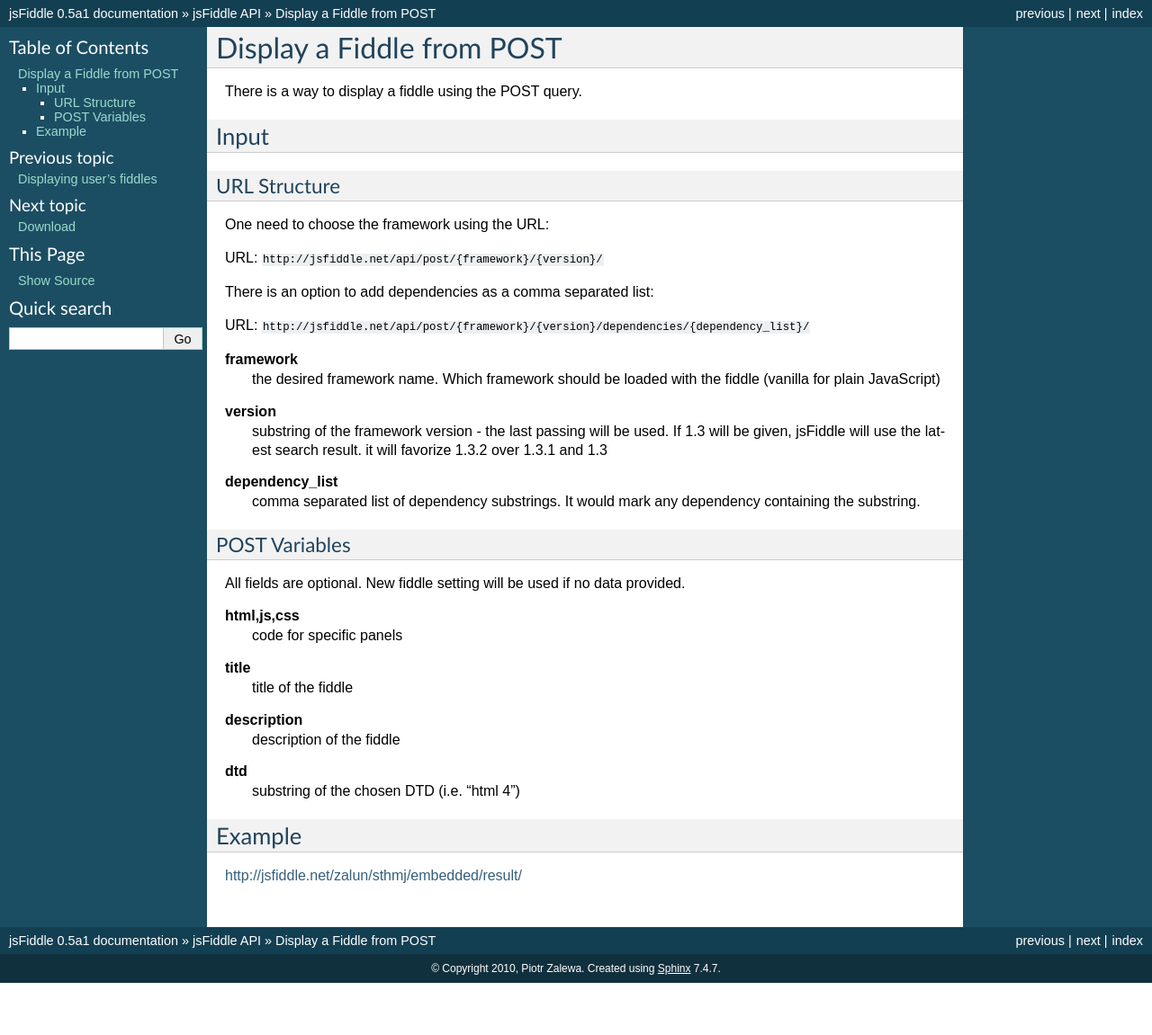
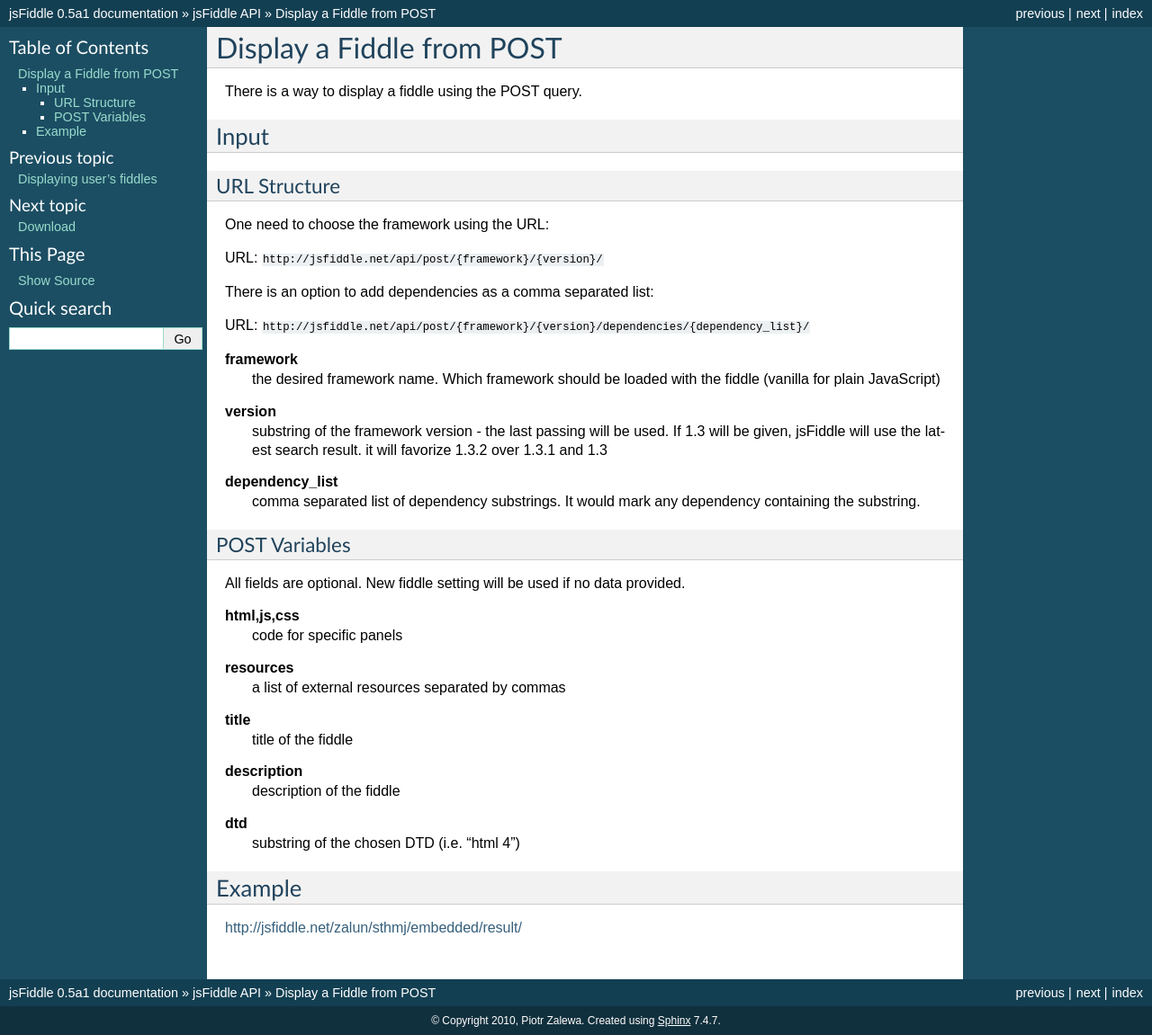
Before and after one commit to jsfiddle/jsfiddle-users, a Sphinx documentation site: the page built from docs/api/post.rst, in a window 1280 px wide. Shown: the whole page at 90% size. Built offline with Sphinx 7.4.7, drawn with Linux system fonts in a browser that asks for light colours; pages that are not in the unit, such as notebooks, are missing from menus; before the commit the page ends 1093 px from its top, so only the background shows below that.

Commit message:
Added the section on resources.

```diff
--- a/docs/api/post.rst
+++ b/docs/api/post.rst
@@ -35,6 +35,9 @@
 **html,js,css**
    code for specific panels
 
+**resources**
+   a list of external resources separated by commas
+
 **title**
    title of the fiddle
 
```
